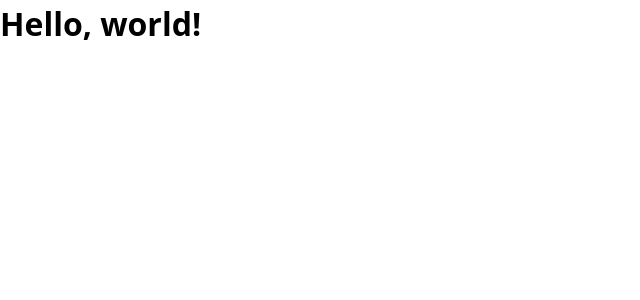
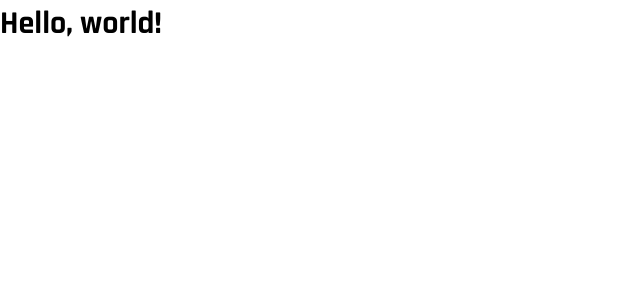
Before and after one commit to mutheus/kolabs, a React (Create React App) app: page / in a window 1280 px wide. Shown: the top 300 px of the page, without its empty margins (0-640 px from the left). Built offline with nearby package versions, Linux system fonts and the light colour scheme.

Commit message:
Add google font

```diff
--- a/public/index.html
+++ b/public/index.html
@@ -8,6 +8,9 @@
     <meta name="theme-color" content="#a45eff" />
     <link rel="manifest" href="%PUBLIC_URL%/manifest.json" />
     <title>Kolabs</title>
+    <link rel="preconnect" href="https://fonts.googleapis.com" />
+    <link rel="preconnect" href="https://fonts.gstatic.com" crossorigin />
+    <link href="https://fonts.googleapis.com/css2?family=Rajdhani:wght@600;700&display=swap" rel="stylesheet" />
   </head>
   <body>
     <noscript>You need to enable JavaScript to run this app.</noscript>
--- a/src/root.tsx
+++ b/src/root.tsx
@@ -27,7 +27,7 @@
   body {
     line-height: 1.5;
     -webkit-font-smoothing: antialiased;
-    font-family: system-ui, sans-serif;
+    font-family: 'Rajdhani', system-ui, sans-serif;
   }
 
   img, picture, video, canvas, svg {
```
